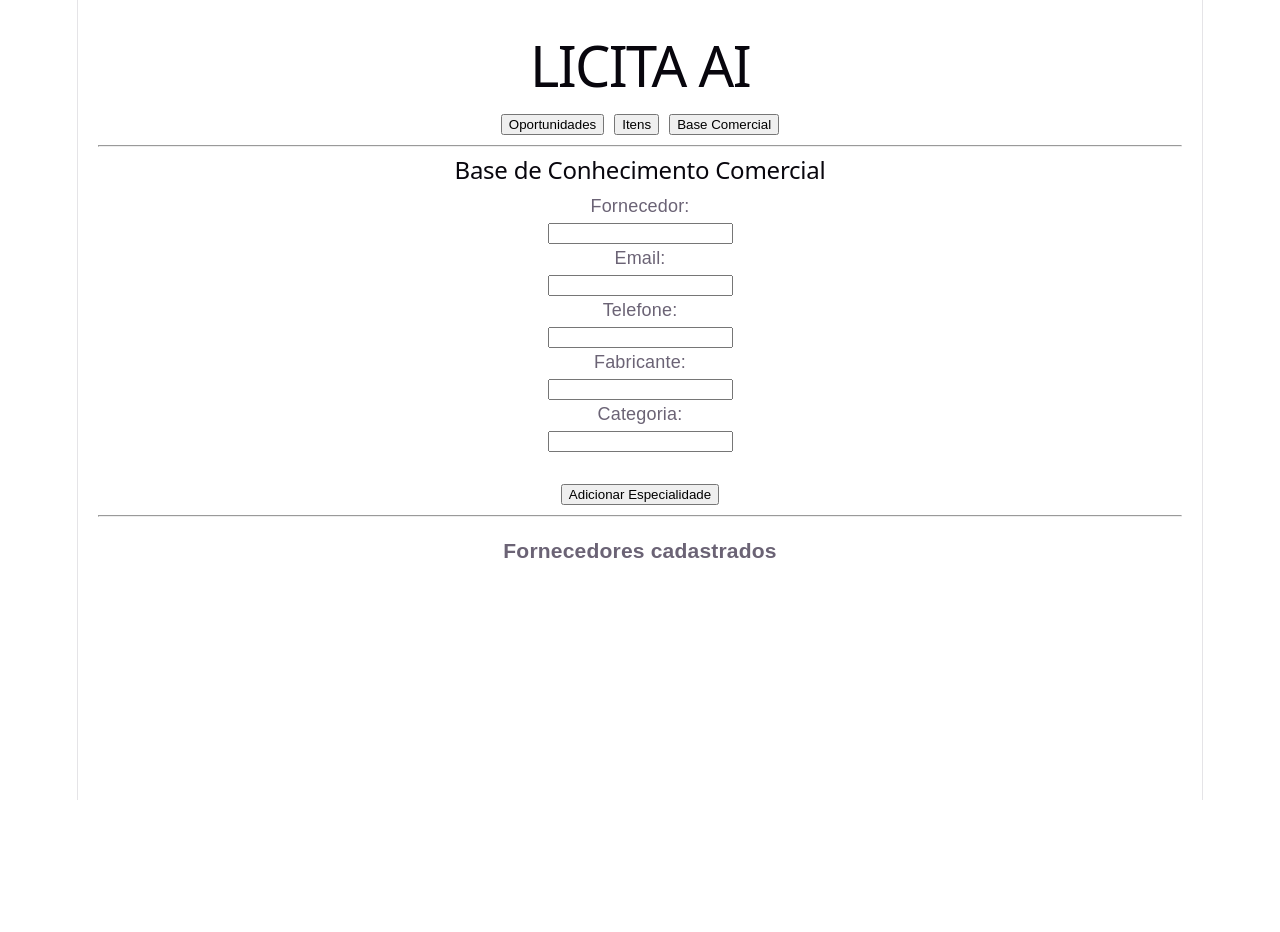
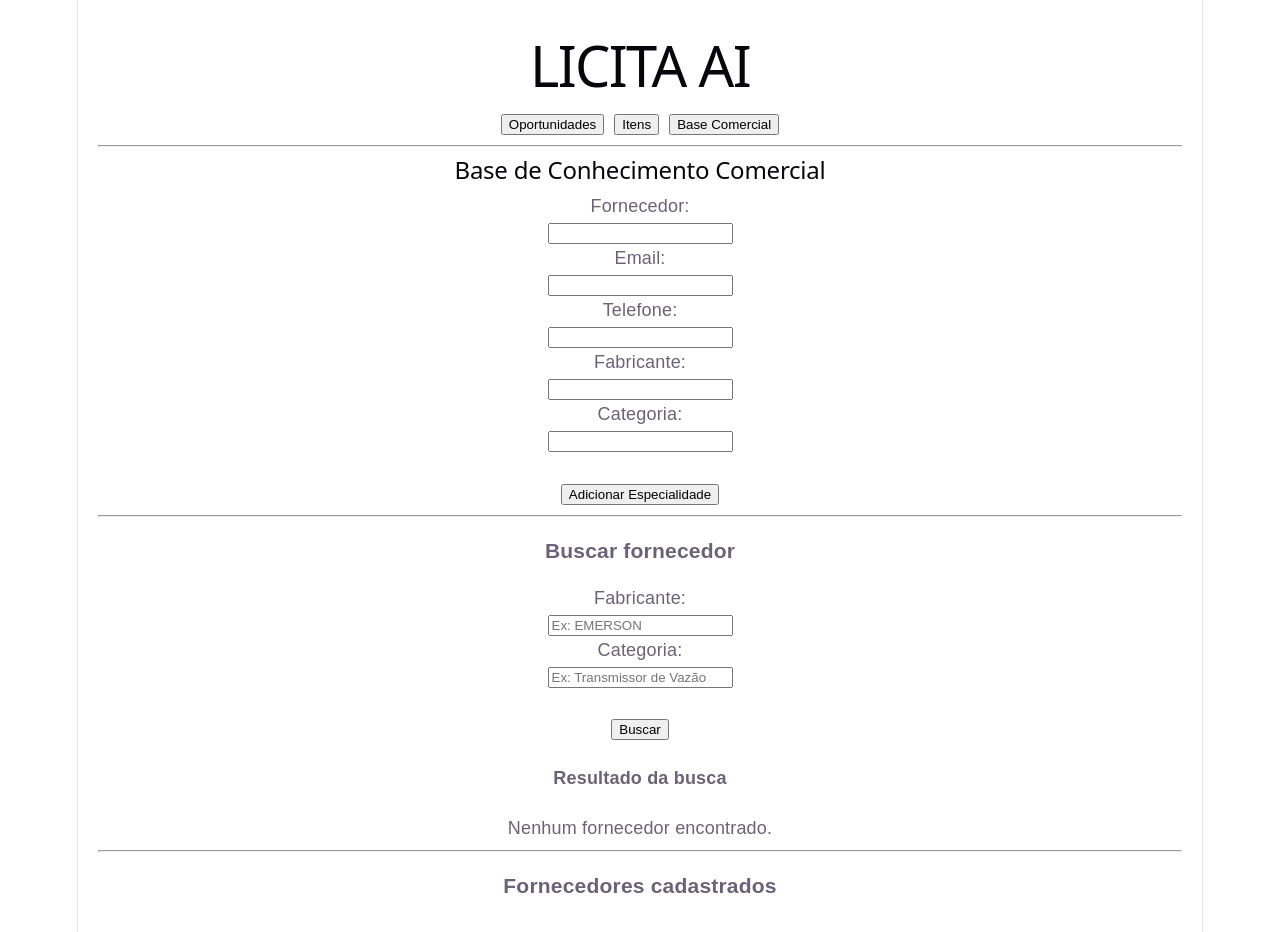
Before and after one commit to evaldoasjunior-sys/licita-ai, a React app in the folder frontend/: page / in a window 1280 px wide. Both pictures are taken after a click on the button "Base Comercial". Shown: the top 932 px of the page. Before the commit the page ends 800 px from the top, so only its background shows below. Built offline with nearby package versions, Linux system fonts and the light colour scheme; the HTML template or start-up script is replaced by a standard one.

Commit message:
MVP 1.3 - Persistencia local da base comercial

```diff
--- a/frontend/src/components/Especialidades.jsx
+++ b/frontend/src/components/Especialidades.jsx
@@ -1,4 +1,4 @@
-import { useState } from "react";
+import { useEffect, useState } from "react";
 
 function Especialidades() {
   const [fornecedor, setFornecedor] = useState("");
@@ -6,7 +6,19 @@ function Especialidades() {
   const [telefone, setTelefone] = useState("");
   const [fabricante, setFabricante] = useState("");
   const [categoria, setCategoria] = useState("");
-  const [fornecedores, setFornecedores] = useState([]);
+
+  const [fornecedores, setFornecedores] = useState(() => {
+    const dadosSalvos = localStorage.getItem("fornecedores");
+    return dadosSalvos ? JSON.parse(dadosSalvos) : [];
+  });
+
+  const [buscaFabricante, setBuscaFabricante] = useState("");
+  const [buscaCategoria, setBuscaCategoria] = useState("");
+  const [resultadoBusca, setResultadoBusca] = useState([]);
+
+  useEffect(() => {
+    localStorage.setItem("fornecedores", JSON.stringify(fornecedores));
+  }, [fornecedores]);
 
   function adicionarEspecialidade() {
     if (!fornecedor || !fabricante || !categoria) {
@@ -14,39 +26,35 @@ function Especialidades() {
       return;
     }
 
-    const novaEspecialidade = {
-      fabricante,
-      categoria,
-    };
+    const novaEspecialidade = { fabricante, categoria };
 
-    const fornecedorExistente = fornecedores.find(
+    const existe = fornecedores.some(
       (f) => f.nome.toUpperCase() === fornecedor.toUpperCase()
     );
 
-    if (fornecedorExistente) {
-      const atualizados = fornecedores.map((f) => {
-        if (f.nome.toUpperCase() === fornecedor.toUpperCase()) {
-          return {
+    if (existe) {
+      setFornecedores(
+        fornecedores.map((f) =>
+          f.nome.toUpperCase() === fornecedor.toUpperCase()
+            ? {
                 ...f,
                 email: email || f.email,
                 telefone: telefone || f.telefone,
                 especialidades: [...f.especialidades, novaEspecialidade],
-          };
               }
-
-        return f;
-      });
-
-      setFornecedores(atualizados);
+            : f
+        )
+      );
     } else {
-      const novoFornecedor = {
+      setFornecedores([
+        ...fornecedores,
+        {
           nome: fornecedor,
           email,
           telefone,
           especialidades: [novaEspecialidade],
-      };
-
-      setFornecedores([...fornecedores, novoFornecedor]);
+        },
+      ]);
     }
 
     setFabricante("");
@@ -55,15 +63,24 @@ function Especialidades() {
     alert("Especialidade adicionada!");
   }
 
+  function buscarFornecedores() {
+    const encontrados = fornecedores.filter((f) =>
+      f.especialidades.some(
+        (esp) =>
+          esp.fabricante.toUpperCase() === buscaFabricante.toUpperCase() &&
+          esp.categoria.toUpperCase() === buscaCategoria.toUpperCase()
+      )
+    );
+
+    setResultadoBusca(encontrados);
+  }
+
   return (
     <div>
       <h2>Base de Conhecimento Comercial</h2>
 
       <p>Fornecedor:</p>
-      <input
-        value={fornecedor}
-        onChange={(e) => setFornecedor(e.target.value)}
-      />
+      <input value={fornecedor} onChange={(e) => setFornecedor(e.target.value)} />
 
       <p>Email:</p>
       <input value={email} onChange={(e) => setEmail(e.target.value)} />
@@ -72,41 +89,59 @@ function Especialidades() {
       <input value={telefone} onChange={(e) => setTelefone(e.target.value)} />
 
       <p>Fabricante:</p>
+      <input value={fabricante} onChange={(e) => setFabricante(e.target.value)} />
+
+      <p>Categoria:</p>
+      <input value={categoria} onChange={(e) => setCategoria(e.target.value)} />
+
+      <br /><br />
+
+      <button onClick={adicionarEspecialidade}>Adicionar Especialidade</button>
+
+      <hr />
+
+      <h3>Buscar fornecedor</h3>
+
+      <p>Fabricante:</p>
       <input
-        value={fabricante}
-        onChange={(e) => setFabricante(e.target.value)}
+        value={buscaFabricante}
+        onChange={(e) => setBuscaFabricante(e.target.value)}
+        placeholder="Ex: EMERSON"
       />
 
       <p>Categoria:</p>
       <input
-        value={categoria}
-        onChange={(e) => setCategoria(e.target.value)}
+        value={buscaCategoria}
+        onChange={(e) => setBuscaCategoria(e.target.value)}
+        placeholder="Ex: Transmissor de Vazão"
       />
 
-      <br />
-      <br />
+      <br /><br />
 
-      <button onClick={adicionarEspecialidade}>
-        Adicionar Especialidade
-      </button>
+      <button onClick={buscarFornecedores}>Buscar</button>
+
+      <h4>Resultado da busca</h4>
+
+      {resultadoBusca.length === 0 ? (
+        <p>Nenhum fornecedor encontrado.</p>
+      ) : (
+        resultadoBusca.map((f, index) => (
+          <div key={index} style={{ border: "1px solid #999", padding: "10px", marginBottom: "10px" }}>
+            <strong>{f.nome}</strong><br />
+            {f.email}<br />
+            {f.telefone}
+          </div>
+        ))
+      )}
 
       <hr />
 
       <h3>Fornecedores cadastrados</h3>
 
       {fornecedores.map((f, index) => (
-        <div
-          key={index}
-          style={{
-            border: "1px solid #ccc",
-            padding: "10px",
-            marginBottom: "10px",
-          }}
-        >
-          <strong>{f.nome}</strong>
-          <br />
-          {f.email}
-          <br />
+        <div key={index} style={{ border: "1px solid #ccc", padding: "10px", marginBottom: "10px" }}>
+          <strong>{f.nome}</strong><br />
+          {f.email}<br />
           {f.telefone}
 
           <h4>Especialidades</h4>
```
Lines whose indentation alone changed are shown as unchanged.
